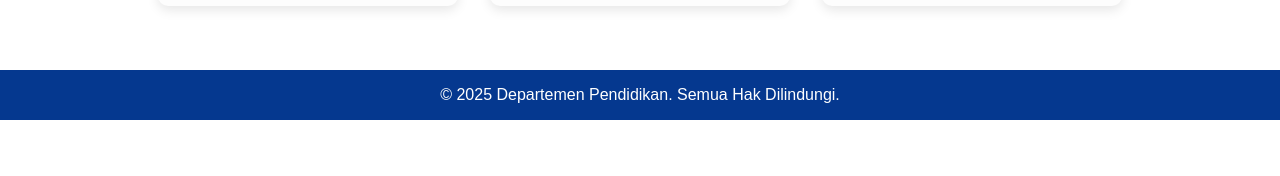
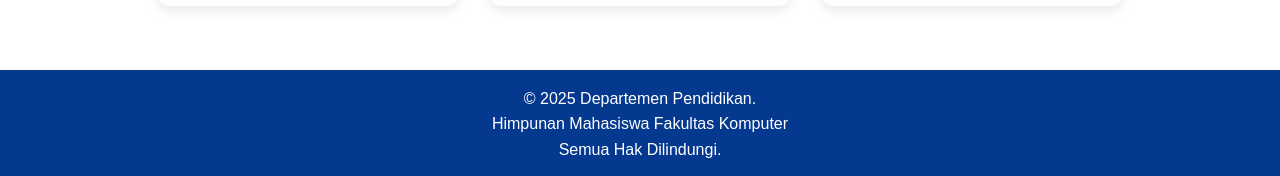
Before and after one commit to DepPend/DepPend, a Next.js app: page / in a window 1280 px wide. Shown: the part 1598-1774 px from the top of the page. Before the commit the page ends 1718 px from the top, so only its background shows below. Built offline with nearby package versions, Linux system fonts and the light colour scheme.

Commit message:
Update footer.js

```diff
--- a/components/footer.js
+++ b/components/footer.js
@@ -1,21 +1,24 @@
 export default function Footer() {
   return (
     <footer style={styles.footer}>
-      <p>&copy; 2025 Departemen Pendidikan. Semua Hak Dilindungi.</p>
+      <p>&copy; 2025 Departemen Pendidikan.</p>
+      <p>Himpunan Mahasiswa Fakultas Komputer</p>
+      <p>Semua Hak Dilindungi.</p>
     </footer>
   );
 }
 
 const styles = {
   footer: {
-    background: 'rgba(5, 56, 143)', // hitam transparan
+    background: 'rgba(5, 56, 143)',
     color: 'white',
     padding: '1rem',
     textAlign: 'center',
-    marginTop: 'auto', // dorong ke bawah jika pakai flex wrapper
-    backdropFilter: 'blur(2px)', // optional efek blur
+    marginTop: 'auto',
+    backdropFilter: 'blur(2px)',
     position: 'relative',
     bottom: 0,
     width: '100%',
+    lineHeight: '1.6',
   },
 };
```
